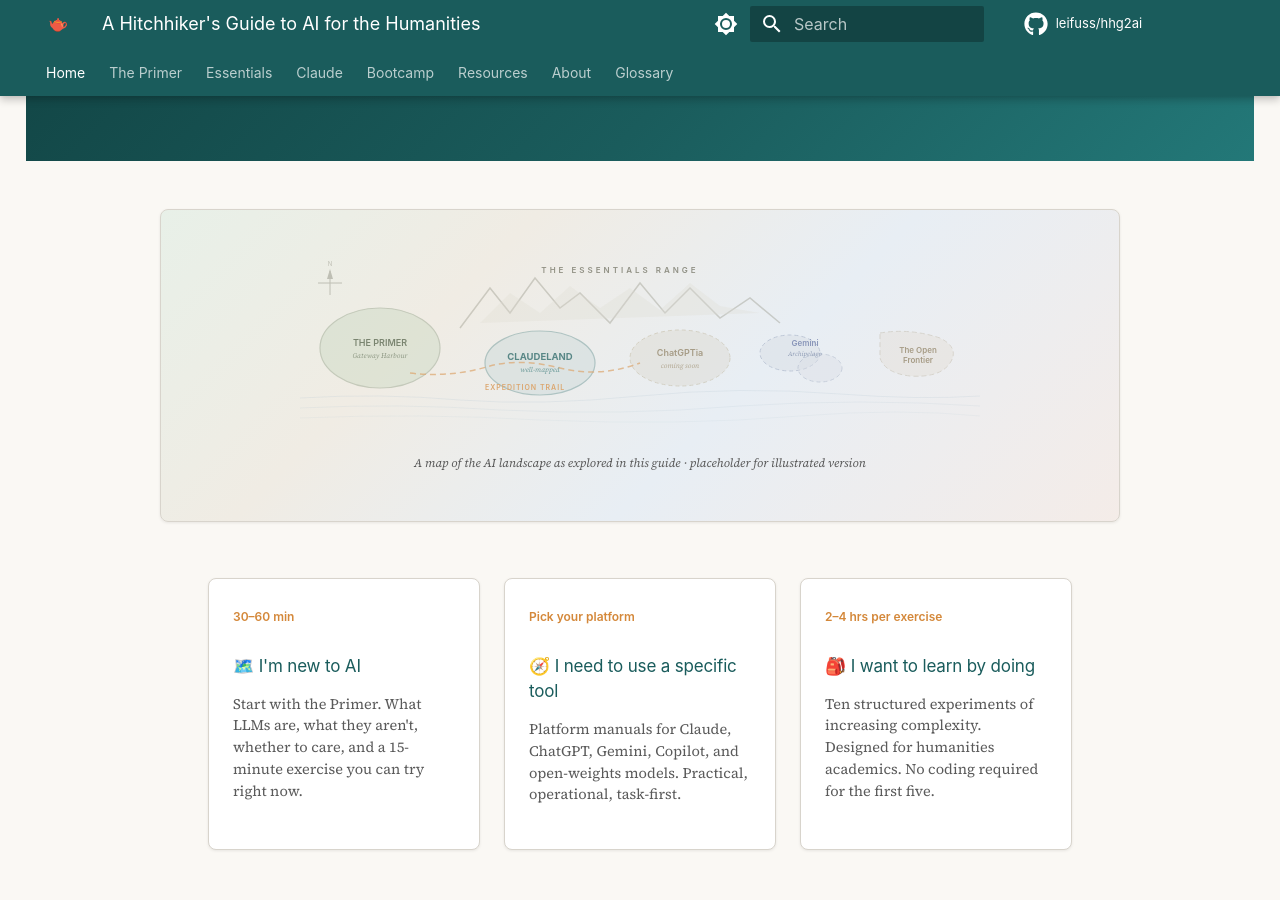
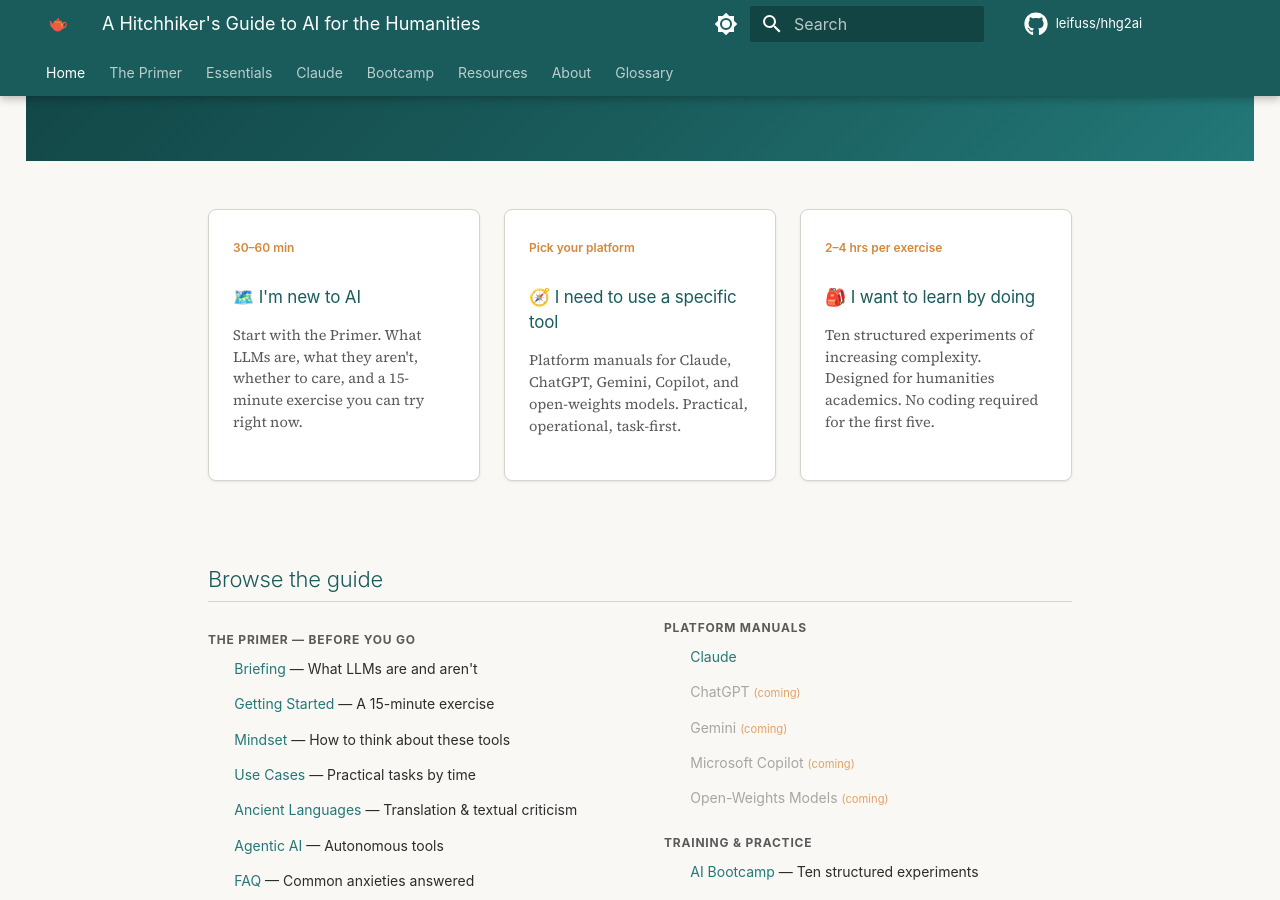
Before and after one commit to leifuss/hhg2ai, an MkDocs documentation site: the page built from docs/index.md, in a window 1280 px wide and 900 px high, scrolled down 364 px. Built offline with MkDocs 1.6.1 and Material for MkDocs 9.7.7, drawn with Linux system fonts in a browser that asks for light colours; comment, search, counter and statistics services are not loaded.

Commit message:
Remove placeholder map from landing page
Temporarily removing the SVG map placeholder — will be replaced
with a properly illustrated version generated via Nano Banana.

https://claude.ai/code/session_014sTwkrMLwH1jC4AbPKyYBa

```diff
--- a/docs/index.md
+++ b/docs/index.md
@@ -12,41 +12,7 @@ hide:
   <p>A practical, independent guide for humanities scholars navigating artificial intelligence. Written by a working academic. No hype, no hard sell, no assumed expertise.</p>
 </div>
 
-<div class="hhg-map">
-  <svg width="680" height="180" viewBox="0 0 680 180" style="max-width:100%; opacity: 0.7">
-    <path d="M0,140 Q80,135 160,142 Q240,148 340,138 Q440,128 540,136 Q620,142 680,138" fill="none" stroke="#b8c8d4" stroke-width="0.7" opacity="0.5"/>
-    <path d="M0,150 Q100,145 200,152 Q320,158 440,148 Q560,140 680,148" fill="none" stroke="#b8c8d4" stroke-width="0.7" opacity="0.4"/>
-    <path d="M0,160 Q120,155 240,162 Q380,168 500,158 Q600,150 680,158" fill="none" stroke="#b8c8d4" stroke-width="0.7" opacity="0.3"/>
-    <ellipse cx="80" cy="90" rx="60" ry="40" fill="#c8d8c0" stroke="#8a9a80" stroke-width="1.2" opacity="0.6"/>
-    <text x="80" y="88" text-anchor="middle" font-family="Inter, sans-serif" font-size="9" font-weight="600" fill="#4a5a40">THE PRIMER</text>
-    <text x="80" y="100" text-anchor="middle" font-family="Source Serif 4, serif" font-size="7" font-style="italic" fill="#6a7a60">Gateway Harbour</text>
-    <path d="M160,70 L190,30 L210,55 L235,20 L260,50 L280,35 L310,65 L340,25 L365,55 L390,30 L420,60 L450,40 L480,65" fill="none" stroke="#8a8a7a" stroke-width="1.5" opacity="0.5"/>
-    <path d="M180,65 L210,35 L240,55 L270,28 L300,50 L330,30 L360,52 L390,25 L420,48 L460,55" fill="#d8d4c8" stroke="none" opacity="0.3"/>
-    <text x="320" y="15" text-anchor="middle" font-family="Inter, sans-serif" font-size="8" font-weight="600" fill="#6a6a5a" letter-spacing="3">THE ESSENTIALS RANGE</text>
-    <ellipse cx="240" cy="105" rx="55" ry="32" fill="#c8d8d8" stroke="#5a8a8a" stroke-width="1.2" opacity="0.6"/>
-    <text x="240" y="102" text-anchor="middle" font-family="Inter, sans-serif" font-size="9.5" font-weight="700" fill="#1a5c5c">CLAUDELAND</text>
-    <text x="240" y="114" text-anchor="middle" font-family="Source Serif 4, serif" font-size="7" font-style="italic" fill="#3a7a7a">well-mapped</text>
-    <ellipse cx="380" cy="100" rx="50" ry="28" fill="#d8d4c8" stroke="#a89870" stroke-width="1" opacity="0.5" stroke-dasharray="4,3"/>
-    <text x="380" y="98" text-anchor="middle" font-family="Inter, sans-serif" font-size="9" font-weight="600" fill="#8a7a5a">ChatGPTia</text>
-    <text x="380" y="110" text-anchor="middle" font-family="Source Serif 4, serif" font-size="7" font-style="italic" fill="#9a8a6a">coming soon</text>
-    <ellipse cx="490" cy="95" rx="30" ry="18" fill="#d4d8e0" stroke="#7080a0" stroke-width="1" opacity="0.5" stroke-dasharray="4,3"/>
-    <ellipse cx="520" cy="110" rx="22" ry="14" fill="#d4d8e0" stroke="#7080a0" stroke-width="1" opacity="0.4" stroke-dasharray="4,3"/>
-    <text x="505" y="88" text-anchor="middle" font-family="Inter, sans-serif" font-size="8" font-weight="600" fill="#6070a0">Gemini</text>
-    <text x="505" y="98" text-anchor="middle" font-family="Source Serif 4, serif" font-size="6.5" font-style="italic" fill="#7080a0">Archipelago</text>
-    <path d="M580,75 Q610,70 640,80 Q660,90 650,105 Q640,120 610,118 Q585,115 580,100 Z" fill="#e0d8c8" stroke="#a09070" stroke-width="1" opacity="0.4" stroke-dasharray="5,3"/>
-    <text x="618" y="95" text-anchor="middle" font-family="Inter, sans-serif" font-size="8" font-weight="600" fill="#8a7a5a">The Open</text>
-    <text x="618" y="105" text-anchor="middle" font-family="Inter, sans-serif" font-size="8" font-weight="600" fill="#8a7a5a">Frontier</text>
-    <path d="M110,115 Q150,120 190,108 Q220,100 260,110 Q300,120 340,105" fill="none" stroke="#d4883a" stroke-width="1.5" stroke-dasharray="6,4" opacity="0.7"/>
-    <text x="225" y="132" text-anchor="middle" font-family="Inter, sans-serif" font-size="7" font-weight="600" fill="#d4883a" letter-spacing="1">EXPEDITION TRAIL</text>
-    <g transform="translate(30,25)" opacity="0.5">
-      <line x1="0" y1="-12" x2="0" y2="12" stroke="#6a6a5a" stroke-width="1"/>
-      <line x1="-12" y1="0" x2="12" y2="0" stroke="#6a6a5a" stroke-width="1"/>
-      <polygon points="0,-14 -3,-4 3,-4" fill="#6a6a5a"/>
-      <text x="0" y="-17" text-anchor="middle" font-family="Inter, sans-serif" font-size="6" fill="#6a6a5a">N</text>
-    </g>
-  </svg>
-  <div class="map-caption">A map of the AI landscape as explored in this guide · placeholder for illustrated version</div>
-</div>
+<!-- Map temporarily removed — will be replaced with illustrated version -->
 
 <div class="hhg-paths">
   <a class="hhg-path-card" href="guide/">
```
